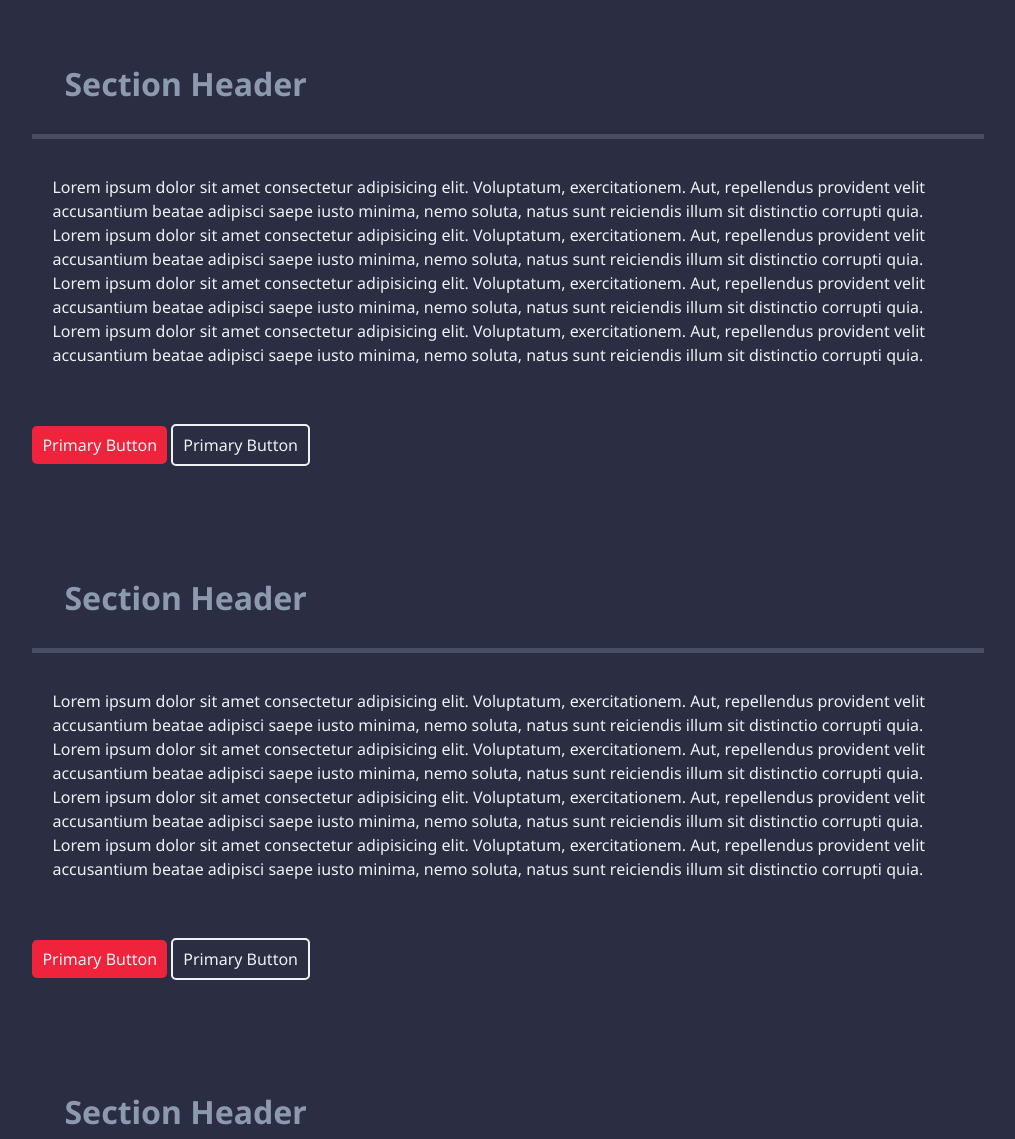
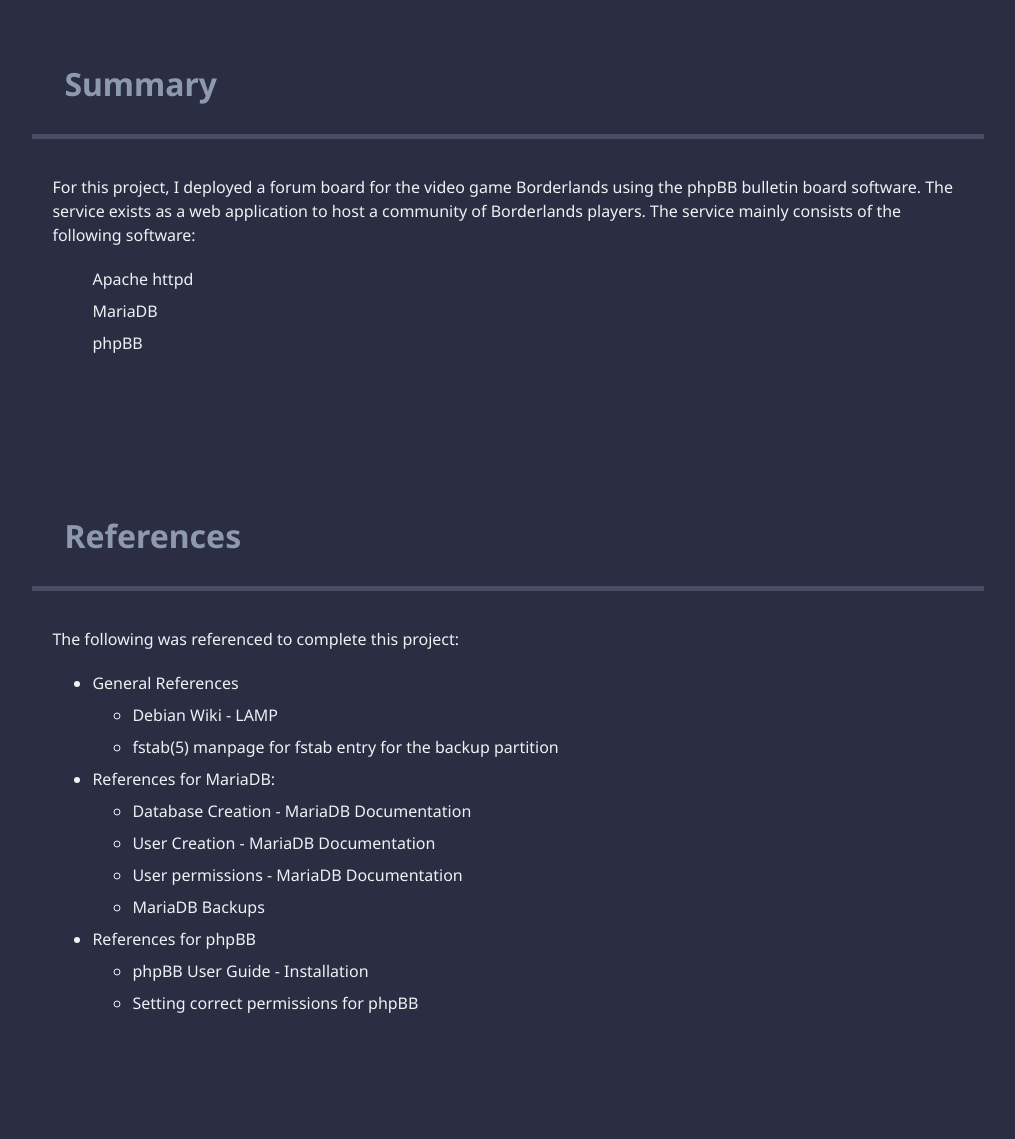
Before and after one commit to chuzarski/csi3660-project-related, a plain HTML site: page index.html in a window 1280 px wide. Shown: the part 377-1516 px from the top of the page, without its empty margins (132-1147 px from the left). After the commit the page ends 1470 px from the top, so only its background shows below. Drawn offline with Linux system fonts and the light colour scheme.

Commit message:
Added summary and references to project web page

```diff
--- a/index.html
+++ b/index.html
@@ -52,11 +52,24 @@
             margin: 0 auto;
         }
 
+        a {
+            text-decoration: none;
+            color: #edf2f4ff;
+            font-family: 'Noto Sans', sans-serif;
+            transition: all 250ms;
+        }
+
+        a:hover {
+            font-weight: bold;
+            color: #8d99aeff;
+        }
+
         a.button {
             padding: 8px 10px;
             border-radius: 5px;
             color: #edf2f4ff;
             text-decoration: none;
+            font-family: 'Noto Sans', sans-serif;
         }
 
         a.button.primary {
@@ -83,6 +96,14 @@
 
         a.button.large {
             font-size: large;
+        }
+
+        ul {
+            line-height: 2;
+        }
+
+        ul.nostyle {
+            list-style-type: none;
         }
 
         .content-container {
@@ -154,7 +175,7 @@
 
     <div class="content-container">
         <header>
-            <h1>Final Project</h1>
+            <h1>CSI-3660 Final Project</h1>
             <h2>Cody Huzarski</h2>
 
             <nav>
@@ -163,78 +184,85 @@
         </header>
 
         <main>
+
+            <!-- Summary Section -->
             <section class="content-section">
                 <div class="section-header">
-                    <h2>Section Header</h2>
+                    <h2>Summary</h2>
                 </div>
                 <div class="section-content">
                     <p>
-                        Lorem ipsum dolor sit amet consectetur adipisicing elit. Voluptatum, exercitationem. Aut, repellendus provident velit accusantium beatae adipisci saepe iusto minima, nemo soluta, natus sunt reiciendis illum sit distinctio corrupti quia.
-                        Lorem ipsum dolor sit amet consectetur adipisicing elit. Voluptatum, exercitationem. Aut, repellendus provident velit accusantium beatae adipisci saepe iusto minima, nemo soluta, natus sunt reiciendis illum sit distinctio corrupti quia.
-                        Lorem ipsum dolor sit amet consectetur adipisicing elit. Voluptatum, exercitationem. Aut, repellendus provident velit accusantium beatae adipisci saepe iusto minima, nemo soluta, natus sunt reiciendis illum sit distinctio corrupti quia.
-                        Lorem ipsum dolor sit amet consectetur adipisicing elit. Voluptatum, exercitationem. Aut, repellendus provident velit accusantium beatae adipisci saepe iusto minima, nemo soluta, natus sunt reiciendis illum sit distinctio corrupti quia.
+                        For this project, I deployed a forum board for the video game Borderlands using the phpBB bulletin board software. The service exists as a web application to host a community of Borderlands players.
+                        The service mainly consists of the following software:
+                        <ul class="nostyle">
+                            <li><a href="https://httpd.apache.org/" target="_blank">Apache httpd</a></li>
+                            <li><a href="https://mariadb.com/" target="_blank">MariaDB</a></li>
+                            <li><a href="https://www.phpbb.com/" target="_blank">phpBB</a></li>
+                        </ul>
+                    </p>
+                </div>
+
+            </section>
+
+            <!-- References section -->
+            <section class="content-section">
+                <div class="section-header">
+                    <h2>References</h2>
+                </div>
+                <div class="section-content">
+                    <p>
+                        The following was referenced to complete this project:
+                        <ul>
+                            <li> General References
+                                <ul>
+                                    <li><a href="https://wiki.debian.org/LaMp" target="_blank">Debian Wiki - LAMP</a></li>
+                                    <li><a href="https://manpages.debian.org/bullseye/mount/fstab.5.en.html" target="_blank">fstab(5) manpage for fstab entry for the backup partition</a></li>
+                                </ul>
+                            </li>
+                            <li>References for MariaDB:
+                                <ul>
+                                    <li><a href="https://mariadb.com/kb/en/create-database/" target="_blank">Database Creation - MariaDB Documentation</a></li>
+                                    <li><a href="https://mariadb.com/kb/en/create-user/" target="_blank">User Creation - MariaDB Documentation</a></li>
+                                    <li><a href="https://mariadb.com/kb/en/grant/" target="_blank">User permissions - MariaDB Documentation</a></li>
+                                    <li><a href="https://mariadb.com/kb/en/making-backups-with-mysqldump/" target="_blank">MariaDB Backups</a></li>
+                                </ul>
+                            </li>
+                            <li> References for phpBB
+                                <ul>
+                                    <li><a href="https://www.phpbb.com/support/docs/en/3.3/ug/quickstart/installation_intro/" target="_blank">phpBB User Guide - Installation</a></li>
+                                    <li><a href="https://www.phpbb.com/support/docs/en/3.0/kb/article/phpbb3-chmod-permissions/" target="_blank">Setting correct permissions for phpBB</a></li>
+                                </ul>
+
+                            </li>
+
+                        </ul>
+
+                    </p>
+                </div>
+            </section>
+
+
+            <!-- SECTION Template
+
+            <section class="content-section">
+                <div class="section-header">
+                    <h2>Section Template</h2>
+                </div>
+                <div class="section-content">
+                    <p>
+
+                        Section Template
+
                     </p>
                 </div>
                 <div class="section-foot">
                     <a href="#" class="button primary">Primary Button</a>
-                    <a href="#" class="button secondary">Primary Button</a>
+                    <a href="#" class="button secondary">Secondary Button</a>
                 </div>
             </section>
 
+            -->
 
-            <section class="content-section">
-                <div class="section-header">
-                    <h2>Section Header</h2>
-                </div>
-                <div class="section-content">
-                    <p>
-                        Lorem ipsum dolor sit amet consectetur adipisicing elit. Voluptatum, exercitationem. Aut, repellendus provident velit accusantium beatae adipisci saepe iusto minima, nemo soluta, natus sunt reiciendis illum sit distinctio corrupti quia.
-                        Lorem ipsum dolor sit amet consectetur adipisicing elit. Voluptatum, exercitationem. Aut, repellendus provident velit accusantium beatae adipisci saepe iusto minima, nemo soluta, natus sunt reiciendis illum sit distinctio corrupti quia.
-                        Lorem ipsum dolor sit amet consectetur adipisicing elit. Voluptatum, exercitationem. Aut, repellendus provident velit accusantium beatae adipisci saepe iusto minima, nemo soluta, natus sunt reiciendis illum sit distinctio corrupti quia.
-                        Lorem ipsum dolor sit amet consectetur adipisicing elit. Voluptatum, exercitationem. Aut, repellendus provident velit accusantium beatae adipisci saepe iusto minima, nemo soluta, natus sunt reiciendis illum sit distinctio corrupti quia.
-                    </p>
-                </div>
-                <div class="section-foot">
-                    <a href="#" class="button primary">Primary Button</a>
-                    <a href="#" class="button secondary">Primary Button</a>
-                </div>
-            </section>
-
-            <section class="content-section">
-                <div class="section-header">
-                    <h2>Section Header</h2>
-                </div>
-                <div class="section-content">
-                    <p>
-                        Lorem ipsum dolor sit amet consectetur adipisicing elit. Voluptatum, exercitationem. Aut, repellendus provident velit accusantium beatae adipisci saepe iusto minima, nemo soluta, natus sunt reiciendis illum sit distinctio corrupti quia.
-                        Lorem ipsum dolor sit amet consectetur adipisicing elit. Voluptatum, exercitationem. Aut, repellendus provident velit accusantium beatae adipisci saepe iusto minima, nemo soluta, natus sunt reiciendis illum sit distinctio corrupti quia.
-                        Lorem ipsum dolor sit amet consectetur adipisicing elit. Voluptatum, exercitationem. Aut, repellendus provident velit accusantium beatae adipisci saepe iusto minima, nemo soluta, natus sunt reiciendis illum sit distinctio corrupti quia.
-                        Lorem ipsum dolor sit amet consectetur adipisicing elit. Voluptatum, exercitationem. Aut, repellendus provident velit accusantium beatae adipisci saepe iusto minima, nemo soluta, natus sunt reiciendis illum sit distinctio corrupti quia.
-                    </p>
-                </div>
-                <div class="section-foot">
-                    <a href="#" class="button primary">Primary Button</a>
-                    <a href="#" class="button secondary">Primary Button</a>
-                </div>
-            </section>
-
-            <section class="content-section">
-                <div class="section-header">
-                    <h2>Section Header</h2>
-                </div>
-                <div class="section-content">
-                    <p>
-                        Lorem ipsum dolor sit amet consectetur adipisicing elit. Voluptatum, exercitationem. Aut, repellendus provident velit accusantium beatae adipisci saepe iusto minima, nemo soluta, natus sunt reiciendis illum sit distinctio corrupti quia.
-                        Lorem ipsum dolor sit amet consectetur adipisicing elit. Voluptatum, exercitationem. Aut, repellendus provident velit accusantium beatae adipisci saepe iusto minima, nemo soluta, natus sunt reiciendis illum sit distinctio corrupti quia.
-                        Lorem ipsum dolor sit amet consectetur adipisicing elit. Voluptatum, exercitationem. Aut, repellendus provident velit accusantium beatae adipisci saepe iusto minima, nemo soluta, natus sunt reiciendis illum sit distinctio corrupti quia.
-                        Lorem ipsum dolor sit amet consectetur adipisicing elit. Voluptatum, exercitationem. Aut, repellendus provident velit accusantium beatae adipisci saepe iusto minima, nemo soluta, natus sunt reiciendis illum sit distinctio corrupti quia.
-                    </p>
-                </div>
-                <div class="section-foot">
-                    <a href="#" class="button primary">Primary Button</a>
-                    <a href="#" class="button secondary">Primary Button</a>
-                </div>
-            </section>
         </main>
         <footer>
 
```
